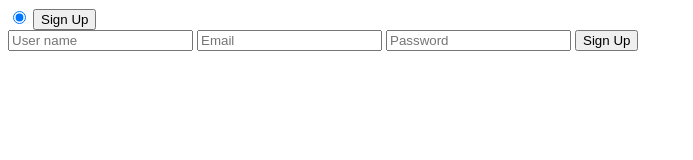
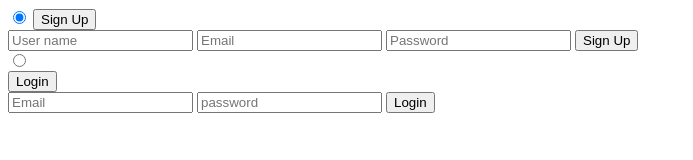
Before and after one commit to ParsaHaghighatgoo/Responsive-Login-Form, a plain HTML site: page index.html in a window 1280 px wide. Shown: the whole page, without its empty margins (0-693 px from the left). Drawn offline with Linux system fonts and the light colour scheme.

Commit message:
adding login section in container2

```diff
--- a/index.html
+++ b/index.html
@@ -22,7 +22,16 @@
             </form>
         </div>
         <div class="container2">
-
+            <input type="radio" id="radioLogin" name="userAction">
+            <div class="login-form">
+                <button class="login-title"><label for="radioLogin">Login</label></button>
+                <form class="login-form">
+                    <input type="email" required placeholder="Email">
+                    <input type="password" required placeholder="password">
+                    <input type="submit" value="Login">
+                    <div class="fill"></div>
+                </form>
+            </div>
         </div>
     </div>
 </body>
```
